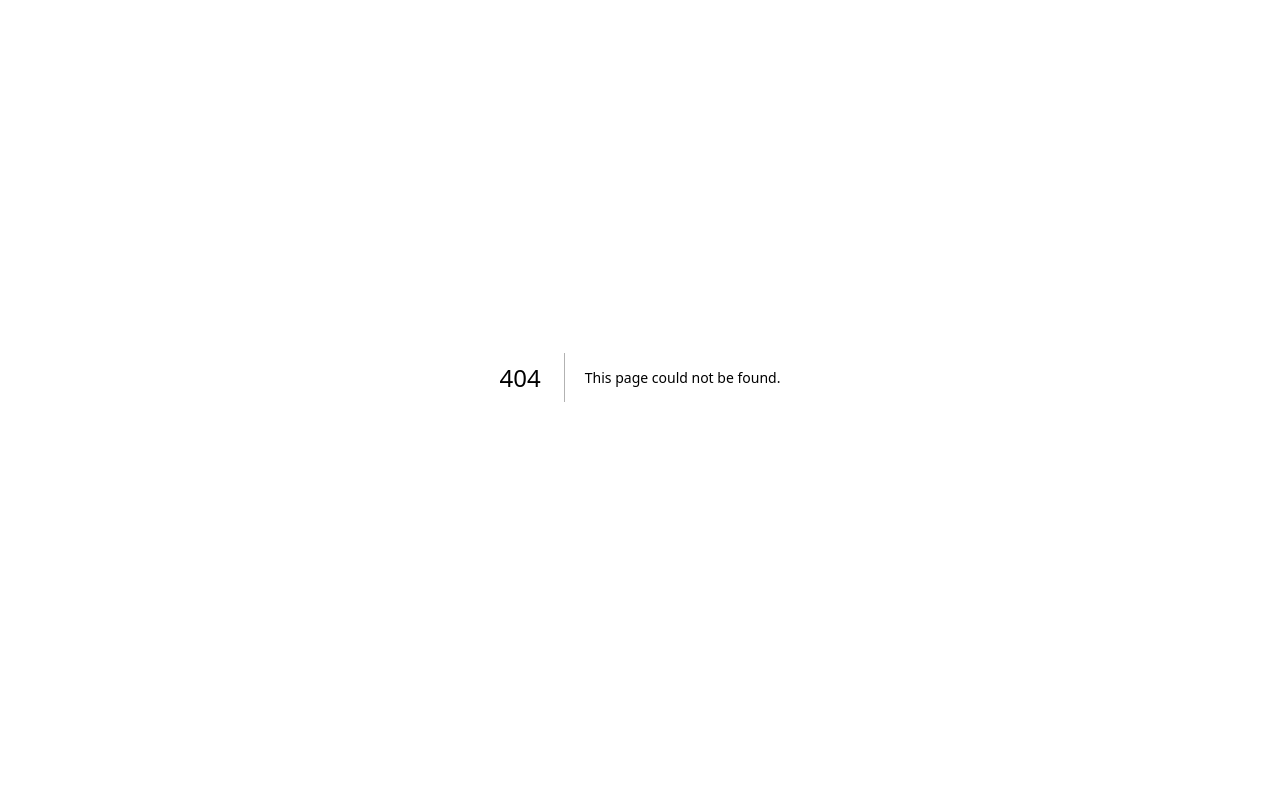
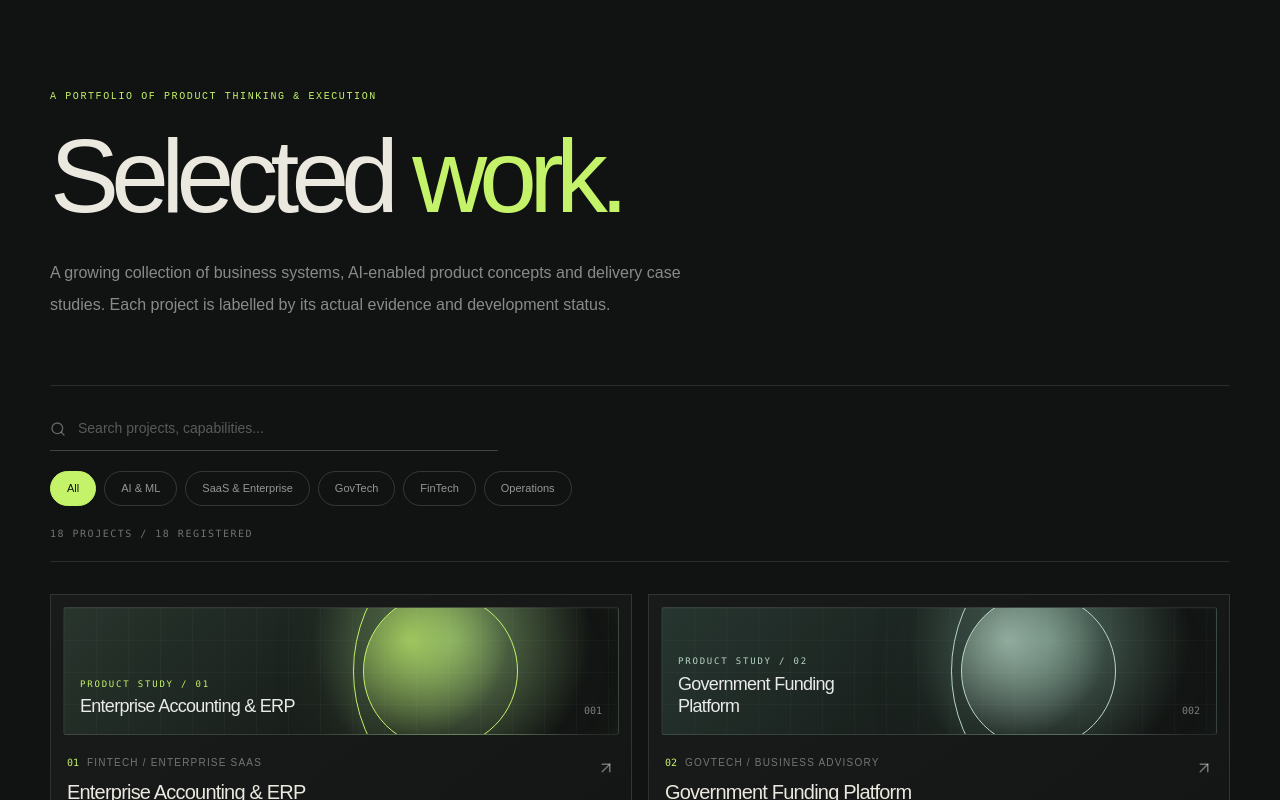
Before and after one commit to ajobs92/ankit-jobanputra-portfolio, a Next.js app: page /work in a window 1280 px wide. Before the commit this address had no page. Shown: the part 100-900 px from the top of the page. Built offline with nearby package versions, Linux system fonts and the light colour scheme.

Commit message:
feat: create searchable 18-project work index

```diff
--- /dev/null
+++ b/src/app/work/page.tsx
@@ -0,0 +1,13 @@
+import type { Metadata } from "next";
+import { WorkBrowser } from "@/components/work-browser";
+
+export const metadata: Metadata = { title: "Selected Work" };
+
+export default function WorkPage() {
+  return <div className="container-shell py-20 md:py-28">
+    <p className="eyebrow">A PORTFOLIO OF PRODUCT THINKING & EXECUTION</p>
+    <h1 className="display-title mt-6 max-w-5xl">Selected <span className="text-[#c4f36a]">work.</span></h1>
+    <p className="mt-8 max-w-2xl text-base leading-8 text-white/50">A growing collection of business systems, AI-enabled product concepts and delivery case studies. Each project is labelled by its actual evidence and development status.</p>
+    <div className="mt-16"><WorkBrowser/></div>
+  </div>;
+}
```
